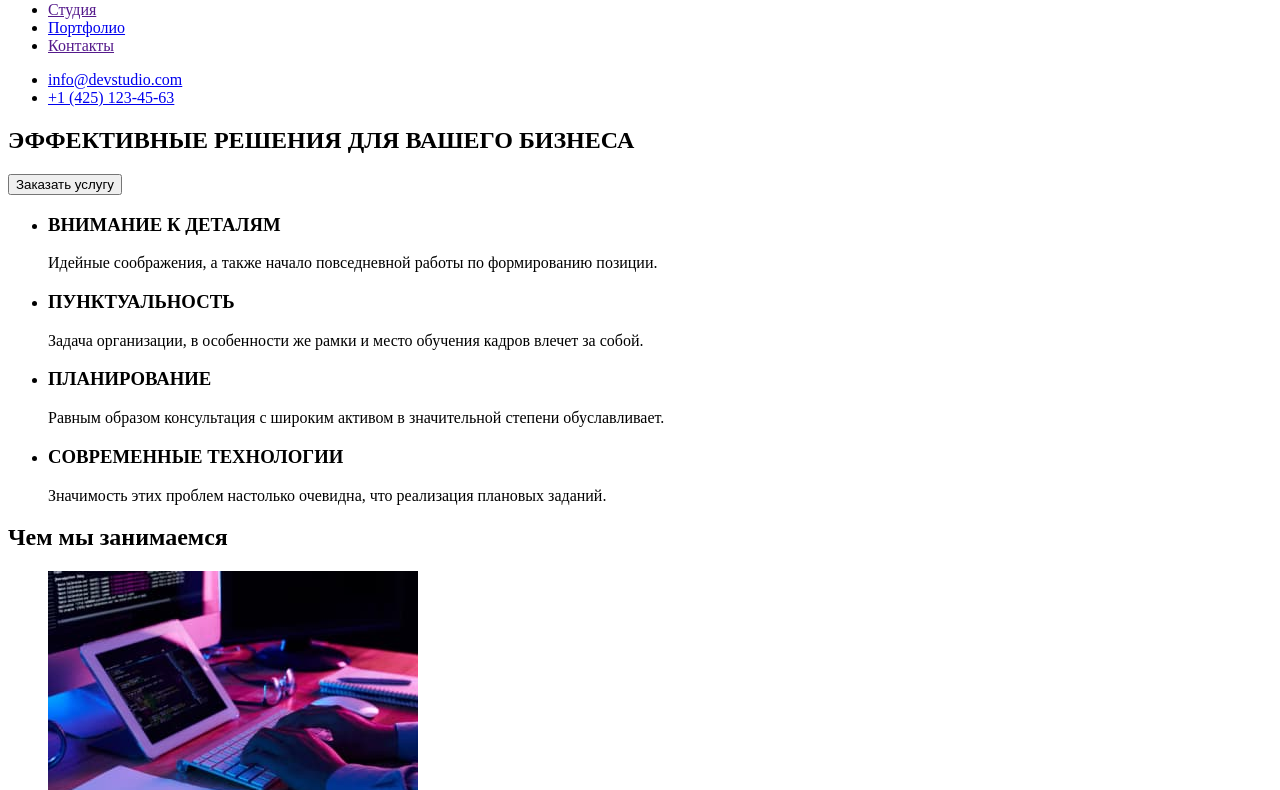
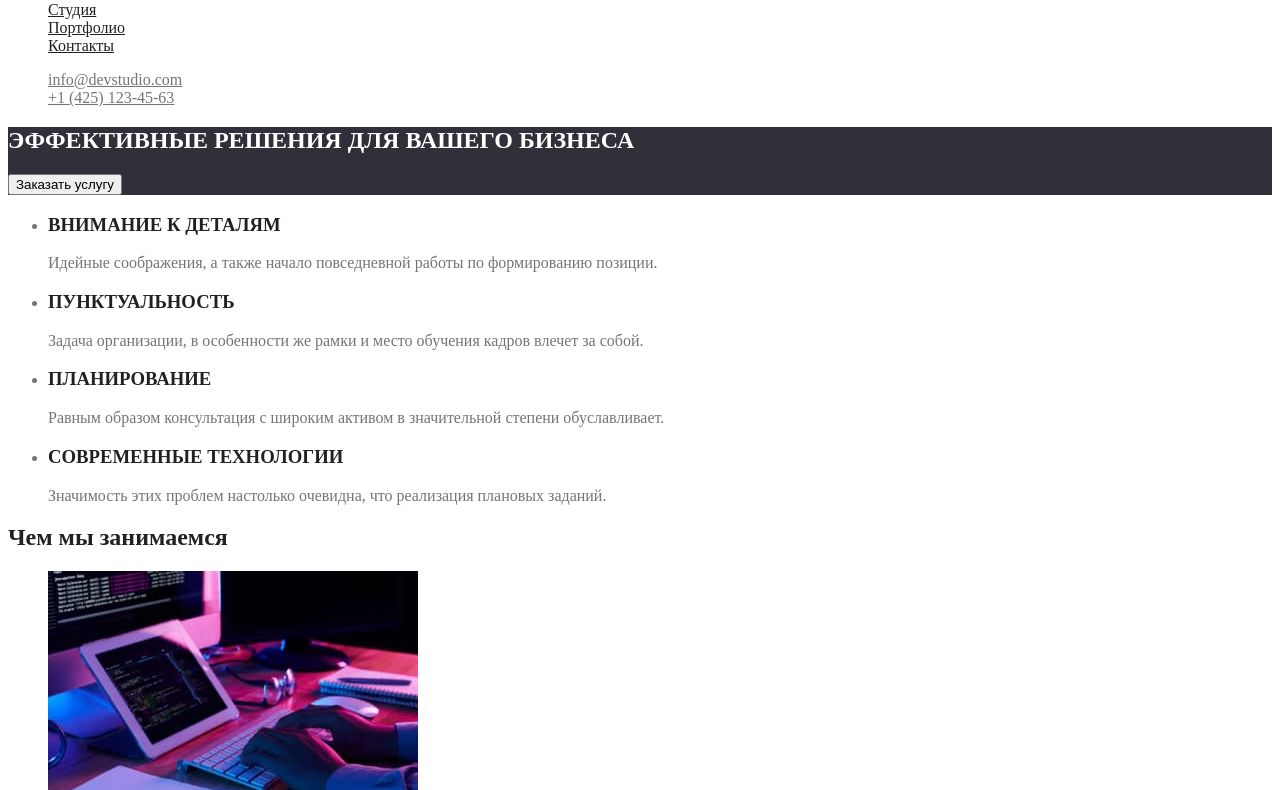
Before and after one commit to Oleksandr14/goit-markup-hw-02, a plain HTML site: page index.html in a window 1280 px wide. Shown: the part 41-831 px from the top of the page. Drawn offline with Linux system fonts and the light colour scheme.

Commit message:
CSS переменные

```diff
--- a/css/styles.css
+++ b/css/styles.css
@@ -0,0 +1,67 @@
+:root {
+  --primary-text-color: #757575;
+  --title-text-color: #212121;
+  --accent-color: #2196f3;
+}
+
+body {
+  background-color: #ffffff;
+  color: #757575;
+}
+
+.list {
+  list-style: none;
+}
+
+/*Цвет основного текста #757575*/
+/*Вторичный цвет текста #212121 , rgba(255, 255, 255, 0.6)*/
+/*Белый цвет #FFFFFF*/
+/*Акцент #2196F3*/
+/*Основной цвет фона #FFFFFF*/
+/*Вторичный цвет фона #F5F4FA*/
+/*Вторичный цвет фона #2F303A*/
+
+/*Логотип*/
+.logo {
+  color: #000000;
+}
+.accent {
+  color: #2196f3;
+}
+
+/*Навигация сайта*/
+.site-nav .link {
+  color: #212121;
+}
+
+.site-nav .link:hover,
+.site-nav .link:focus {
+  color: #2196f3;
+}
+
+/*Контакты*/
+.contact-nav .link {
+  color: #757575;
+}
+.contact-nav .link:hover,
+.contact-nav .link:focus {
+  color: #2196f3;
+}
+
+/*Герой*/
+.hero {
+  background-color: #2f303a;
+}
+.hero-title {
+  color: #ffffff;
+}
+
+/*Секции*/
+.section-title {
+  color: #212121;
+}
+
+/*Преимущества*/
+.feature-list .title {
+  color: #212121;
+}
--- a/index.html
+++ b/index.html
@@ -11,53 +11,53 @@
     <!-- Шапка сайта -->
     <header>
       <nav>
-        <a href="">WebStudio</a>
-        <ul>
-          <li><a href="">Студия</a></li>
-          <li><a href="./portfolio.html">Портфолио</a></li>
-          <li><a href="">Контакты</a></li>
+        <a href="" class="logo"> <span class="accent">Web</span>Studio</a>
+        <ul class="site-nav list">
+          <li><a href="" class="link">Студия</a></li>
+          <li><a href="./portfolio.html" class="link">Портфолио</a></li>
+          <li><a href="" class="link">Контакты</a></li>
         </ul>
       </nav>
-      <ul>
-        <li><a href="mailto:info@devstudio.com">info@devstudio.com</a></li>
-        <li><a href="tel:+380961111111">+1 (425) 123-45-63</a></li>
+      <ul class="contact-nav list">
+        <li><a href="mailto:info@devstudio.com" class="link">info@devstudio.com</a></li>
+        <li><a href="tel:+380961111111" class="link">+1 (425) 123-45-63</a></li>
       </ul>
     </header>
     <!-- Основное содержимое сайта -->
     <main>
       <!-- Герой -->
-      <section>
-        <h1>ЭФФЕКТИВНЫЕ РЕШЕНИЯ ДЛЯ ВАШЕГО БИЗНЕСА</h1>
+      <section class="hero">
+        <h1 class="hero-title">ЭФФЕКТИВНЫЕ РЕШЕНИЯ ДЛЯ ВАШЕГО БИЗНЕСА</h1>
         <button type="button">Заказать услугу</button>
       </section>
       <!-- Преимущества -->
-      <section>
-        <ul>
+      <section class="section">
+        <ul class="feature-list">
           <li>
-            <h3>ВНИМАНИЕ К ДЕТАЛЯМ</h3>
+            <h3 class="title">ВНИМАНИЕ К ДЕТАЛЯМ</h3>
             <p>Идейные соображения, а также начало повседневной работы по формированию позиции.</p>
           </li>
           <li>
-            <h3>ПУНКТУАЛЬНОСТЬ</h3>
+            <h3 class="title">ПУНКТУАЛЬНОСТЬ</h3>
             <p>
               Задача организации, в особенности же рамки и место обучения кадров влечет за собой.
             </p>
           </li>
           <li>
-            <h3>ПЛАНИРОВАНИЕ</h3>
+            <h3 class="title">ПЛАНИРОВАНИЕ</h3>
             <p>
               Равным образом консультация с широким активом в значительной степени обуславливает.
             </p>
           </li>
           <li>
-            <h3>СОВРЕМЕННЫЕ ТЕХНОЛОГИИ</h3>
+            <h3 class="title">СОВРЕМЕННЫЕ ТЕХНОЛОГИИ</h3>
             <p>Значимость этих проблем настолько очевидна, что реализация плановых заданий.</p>
           </li>
         </ul>
       </section>
       <!-- Чем мы занимаемся -->
-      <section>
-        <h2>Чем мы занимаемся</h2>
+      <section class="section">
+        <h2 class="section-title">Чем мы занимаемся</h2>
         <ul>
           <li>
             <img src="./images/box1.jpg" alt="Набор текста на клавиатуре" width="370" />
@@ -71,8 +71,8 @@
         </ul>
       </section>
       <!-- Наша команда -->
-      <section>
-        <h2>Наша команда</h2>
+      <section class="section">
+        <h2 class="section-title">Наша команда</h2>
         <ul>
           <li>
             <img
@@ -80,22 +80,22 @@
               alt="Мужчина в красной рубашке в очках с бородой"
               width="270"
             />
-            <h3>Игорь Демьяненко</h3>
+            <h3 class="section-title">Игорь Демьяненко</h3>
             <p>Product Designer</p>
           </li>
           <li>
             <img src="./images/im2.jpg" alt="Девушка блондинка в очках" width="270" />
-            <h3>Ольга Репина</h3>
+            <h3 class="section-title">Ольга Репина</h3>
             <p>Frontend Developer</p>
           </li>
           <li>
             <img src="./images/im3.jpg" alt="Мужчина в светло голубой рубашке" width="270" />
-            <h3>Николай Тарасов</h3>
+            <h3 class="section-title">Николай Тарасов</h3>
             <p>Marketing</p>
           </li>
           <li>
             <img src="./images/im4.jpg" alt="Мужчина в темной футболке с бородой" width="270" />
-            <h3>Михаил Ермаков</h3>
+            <h3 class="section-title">Михаил Ермаков</h3>
             <p>UI Designer</p>
           </li>
         </ul>
```
